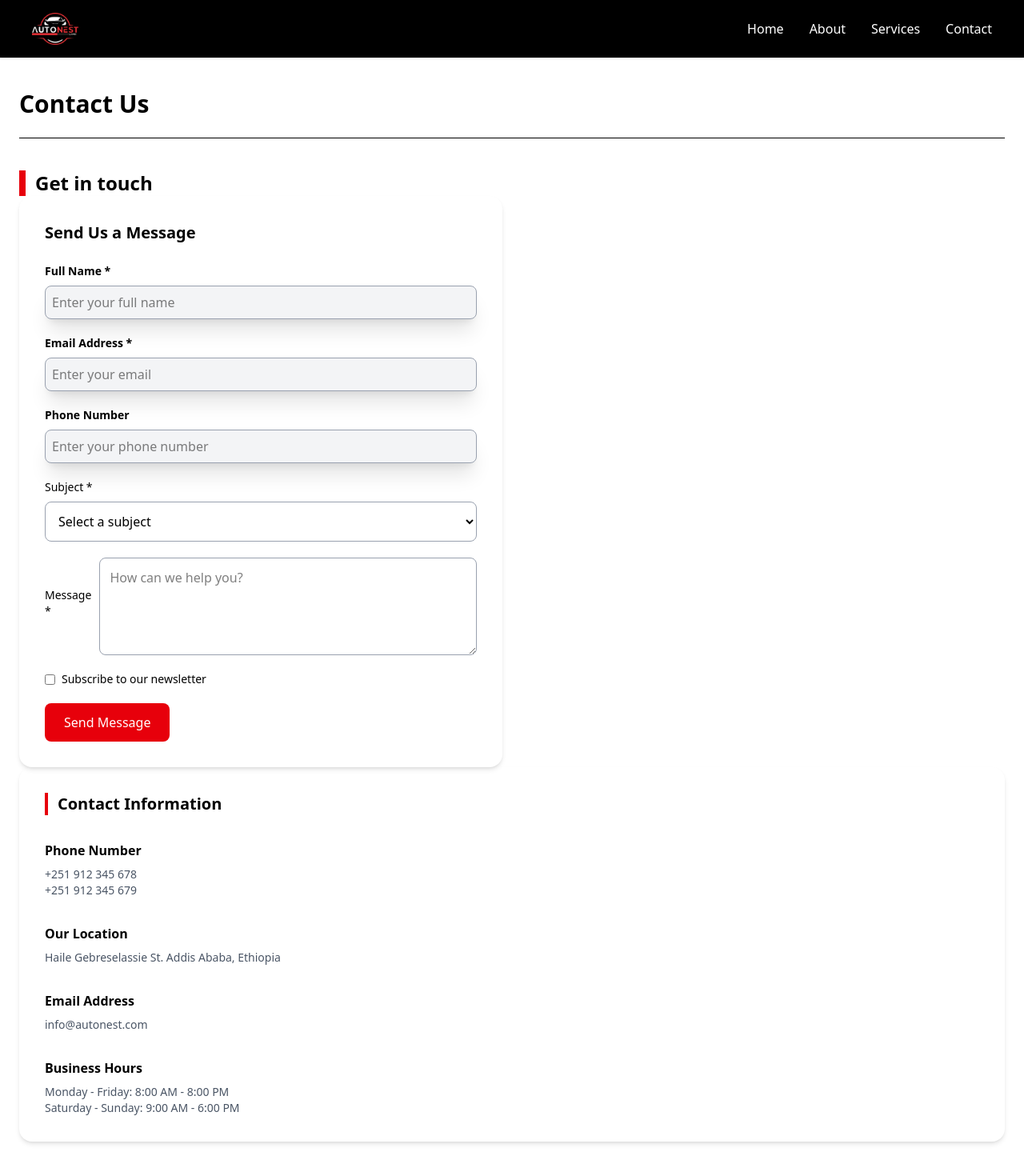
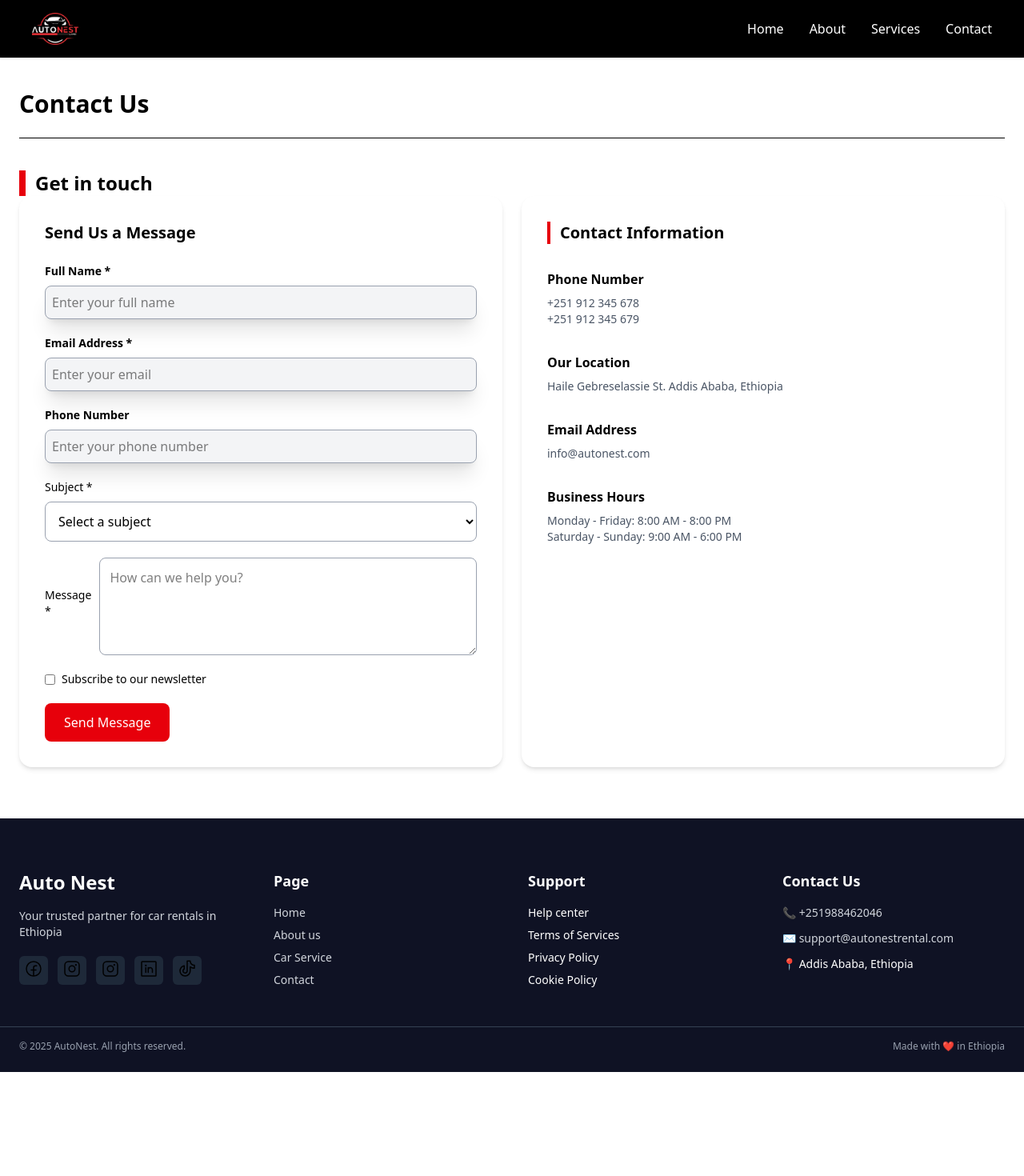
Before and after one commit to abinishifex/car-rental-react, a React app: page /contact in a window 1280 px wide. Shown: the top 1470 px of the page at 80% size. After the commit the page ends 1340 px from the top, so only its background shows below. Built offline with nearby package versions, Linux system fonts and the light colour scheme; the HTML template or start-up script is replaced by a standard one.

Commit message:
add the contact right card update

```diff
--- a/src/pages/Contact.jsx
+++ b/src/pages/Contact.jsx
@@ -58,9 +58,7 @@
           </button>
           </form>
          </div>
-
-      </div>
-      <div className="bg-white p-8 rounded-2xl shadow-md space-y-8">
+         <div className="bg-white p-8 rounded-2xl shadow-md space-y-8">
 
   <h2 className="text-xl font-semibold border-l-4 border-red-600 pl-3">
     Contact Information
@@ -97,6 +95,8 @@
   </div>
 
 </div>
+      </div>
+
     </div>
   );
 }
```
